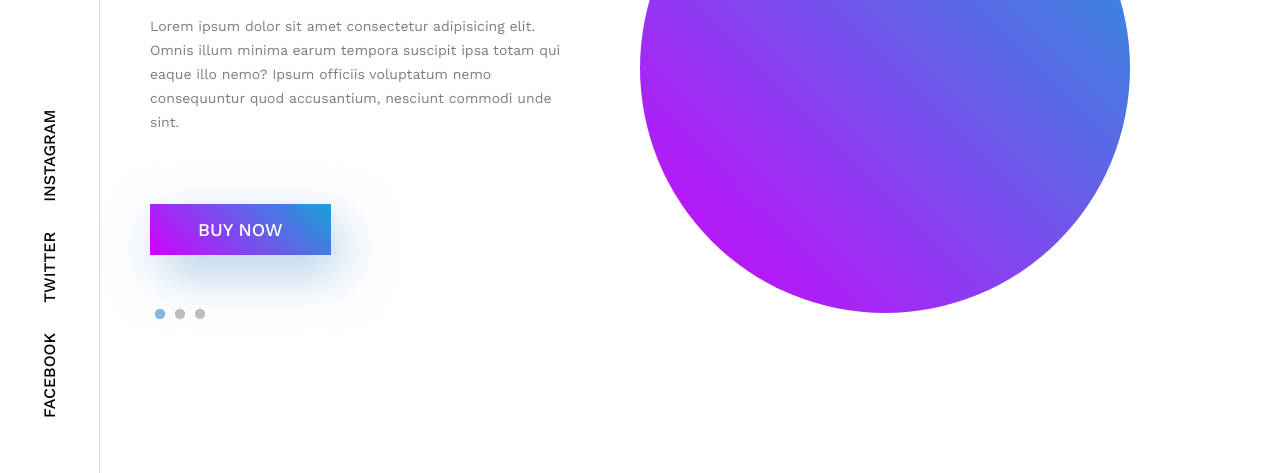
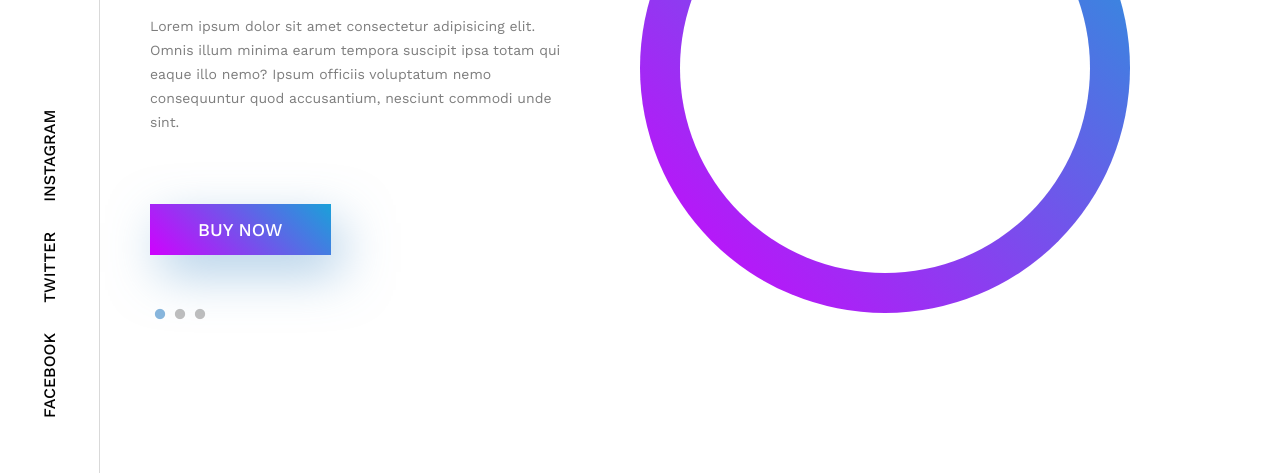
Before and after one commit to samseen/Shoes-UI, a plain HTML site: page index.html in a window 1280 px wide. Shown: the part 327-800 px from the top of the page. Drawn offline with nearby package versions, Linux system fonts and the light colour scheme.

Commit message:
Styled the inner shape.

```diff
--- a/css/styles.css
+++ b/css/styles.css
@@ -175,3 +175,12 @@ header {
     right: 150px;
     z-index: -1;
 }
+
+.shape-inner {
+    width: calc(100% - 80px);
+    height: calc(100% - 80px);
+    background-color: #fff;
+    border-radius: 100%;
+    margin-left: 40px;
+    margin-top: 40px;
+}
```
